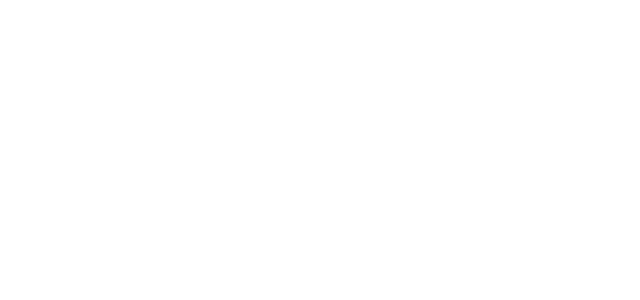
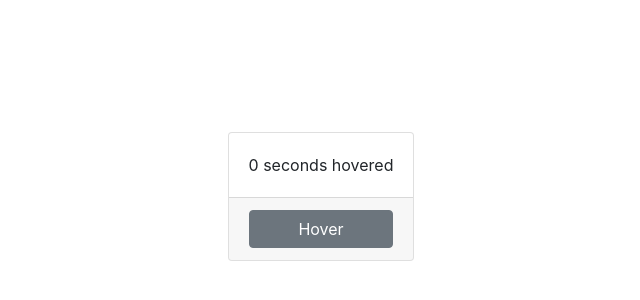
Before and after one commit to MaksyStef/DjangoReactApp, a React (Create React App) app in the folder frontend/: page /hoc-technique in a window 1280 px wide. Before the commit this address had no page. Shown: the part 204-504 px from the top of the page, without its empty margins (319-959 px from the left). Built offline with nearby package versions, Linux system fonts and the light colour scheme.

Commit message:
Use HoC technique

```diff
--- a/frontend/src/App.js
+++ b/frontend/src/App.js
@@ -11,6 +11,7 @@
 import RenderList from './RenderLists.js';
 import UseContextApp from './UseContextApp.js';
 import UseHooksApp from './UseHooksApp.js';
+import HocTechniqueApp from './HocTechniqueApp.js';
 function App() {
   return (
     <React.StrictMode>
@@ -31,6 +32,7 @@
           <Route path="/render-list" element={<RenderList />}/>
           <Route path="/use-context" element={<UseContextApp />}/>
           <Route path="/use-hooks" element={<UseHooksApp />}/>
+          <Route path="/hoc-technique" element={<HocTechniqueApp />}/>
         </Routes>
       </BrowserRouter>
     </React.StrictMode>
--- /dev/null
+++ b/frontend/src/HocTechniqueApp.js
@@ -0,0 +1,52 @@
+import { useState } from "react";
+import { Button, Card, CardBody, CardFooter } from "reactstrap";
+
+
+function withMouseOver(WrappedComponent) {
+  return (props) => {
+    var timeout;
+    const onMouseOverHandler = (e) => {
+      let counter = 0;
+      timeout = setInterval(() => {
+        props.setparentstate({ time: counter, timeout: timeout });
+        counter++;
+      }, 1000);
+    };
+
+    const onMouseOutHandler = (e) => {
+      clearTimeout(props.timeout);
+      props.setparentstate({ time: '0', timeout: null });
+    };
+
+    return (
+      <WrappedComponent
+        {...props}
+        onMouseEnter={onMouseOverHandler}
+        onMouseLeave={onMouseOutHandler}
+      >{props.children}</WrappedComponent>
+    );
+  };
+}
+
+const CountTimeButtonWithMouseOver = withMouseOver(Button);
+
+function CountTime(props) {
+  const [state, setState] = useState({time: 0, timeout: null});
+
+  return (
+    <Card>
+      <CardBody>{state.time} seconds hovered</CardBody>
+      <CardFooter>
+        <CountTimeButtonWithMouseOver className="w-100" setparentstate={setState} timeout={state.timeout}>Hover</CountTimeButtonWithMouseOver>
+      </CardFooter>
+    </Card>
+  )
+}
+
+export default function HocTechniqueApp(params) {
+  return (
+    <div className={"p-4 w-100 min-vh-100 d-flex flex-column justify-content-center align-items-center"}>
+      <CountTime />
+    </div>
+  )
+}
--- a/frontend/src/UseHooksApp.js
+++ b/frontend/src/UseHooksApp.js
@@ -68,7 +68,7 @@
 }
 export default function UseHooksApp (props) {
   return (
-    <div className="wrapper p-4 w-100 min-h-100 d-flex flex-column justify-content-center align-items-center">
+    <div className="wrapper p-4 w-100 min-vh-100 d-flex flex-column justify-content-center align-items-center">
       <DataTable></DataTable>
       <WalletState></WalletState>
     </div>
```
